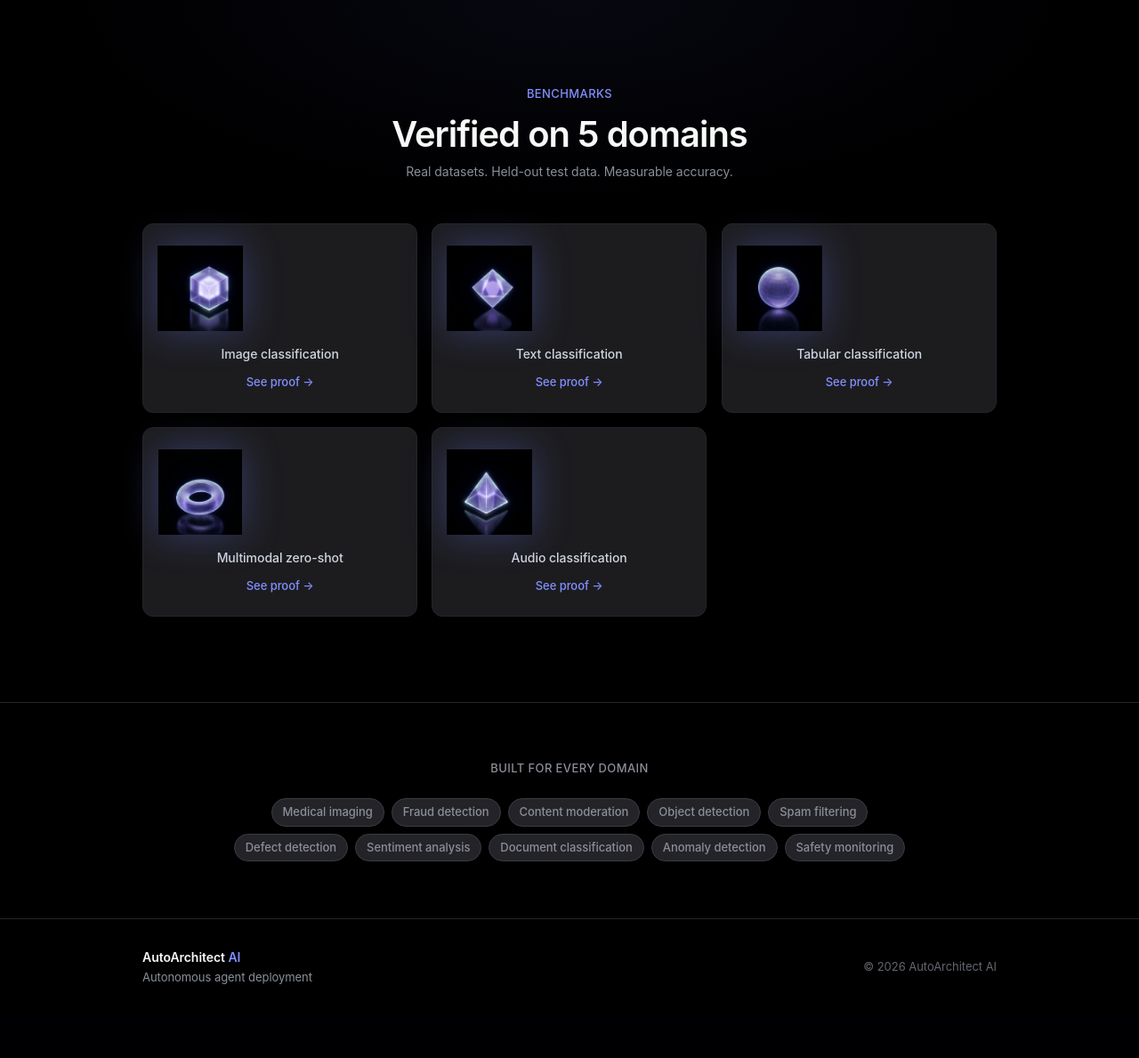
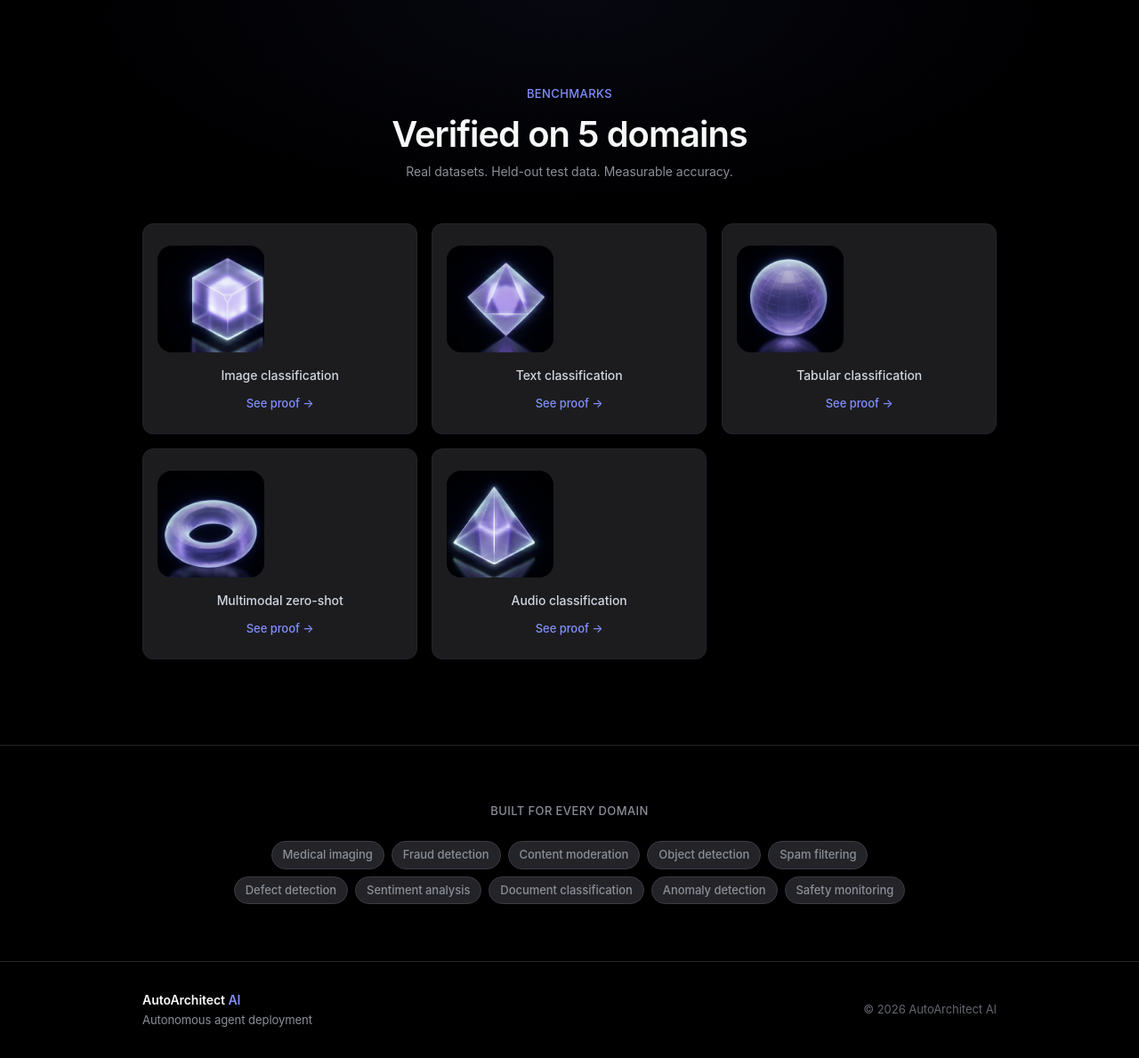
Before and after one commit to dhanraj176/NAs-Builder, a Flask app: page / in a window 1280 px wide. Shown: the part 1857-3046 px from the top of the page at 89% size. Before the commit the page ends 2963 px from the top, so only its background shows below. Run offline with Flask 3, Linux system fonts and the light colour scheme; parts of the project's set-up code (start-up, migrations or seed data) failed here and were passed over.

Commit message:
Day 27 hotfix - Icon containers crop dark edges via object-fit cover + transform scale. Icons appear larger without visible boundary boxes around shapes.
Co-Authored-By: Claude Sonnet 4.6 <noreply@anthropic.com>

```diff
--- a/autoarchitect/static/css/style.css
+++ b/autoarchitect/static/css/style.css
@@ -1680,8 +1680,8 @@ textarea::placeholder { color: var(--ink-tertiary); }
 /* ── DOMAIN ICONS (Verified Results) ────────────── */
 
 .domain-icon {
-  width: 96px;
-  height: 96px;
+  width: 120px;
+  height: 120px;
   display: flex;
   align-items: center;
   justify-content: center;
@@ -1689,31 +1689,35 @@ textarea::placeholder { color: var(--ink-tertiary); }
   border: none;
   padding: 0;
   margin-bottom: 16px;
+  overflow: hidden;
+  border-radius: 16px;
   transition: transform 200ms ease;
 }
 
 .domain-icon img {
   width: 100%;
   height: 100%;
-  object-fit: contain;
+  object-fit: cover;
   display: block;
-  /* NO mix-blend-mode — keeps full color saturation */
-  filter: drop-shadow(0 0 20px rgba(94, 106, 210, 0.4));
-  transition: filter 200ms ease;
+  transform: scale(1.5);
+  transform-origin: center;
+  filter: drop-shadow(0 0 20px rgba(94, 106, 210, 0.5));
+  transition: filter 200ms ease, transform 200ms ease;
 }
 
 .vr-card:hover .domain-icon {
-  transform: translateY(-3px) scale(1.05);
+  transform: translateY(-3px);
 }
 
 .vr-card:hover .domain-icon img {
-  filter: drop-shadow(0 0 30px rgba(94, 106, 210, 0.7));
+  transform: scale(1.6);
+  filter: drop-shadow(0 0 32px rgba(94, 106, 210, 0.8));
 }
 
 @media (max-width: 768px) {
   .domain-icon {
-    width: 72px;
-    height: 72px;
+    width: 88px;
+    height: 88px;
   }
 }
 
```
